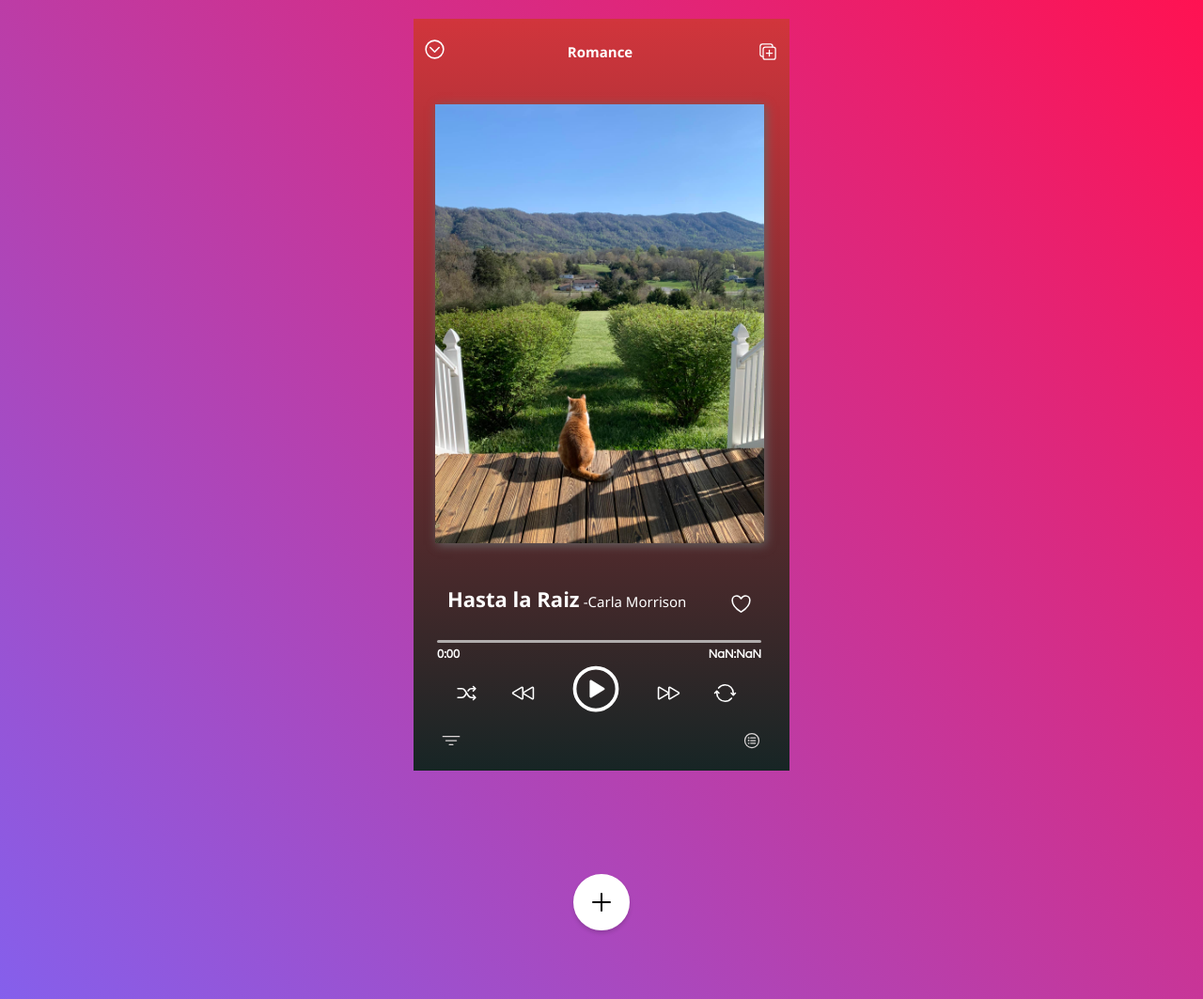
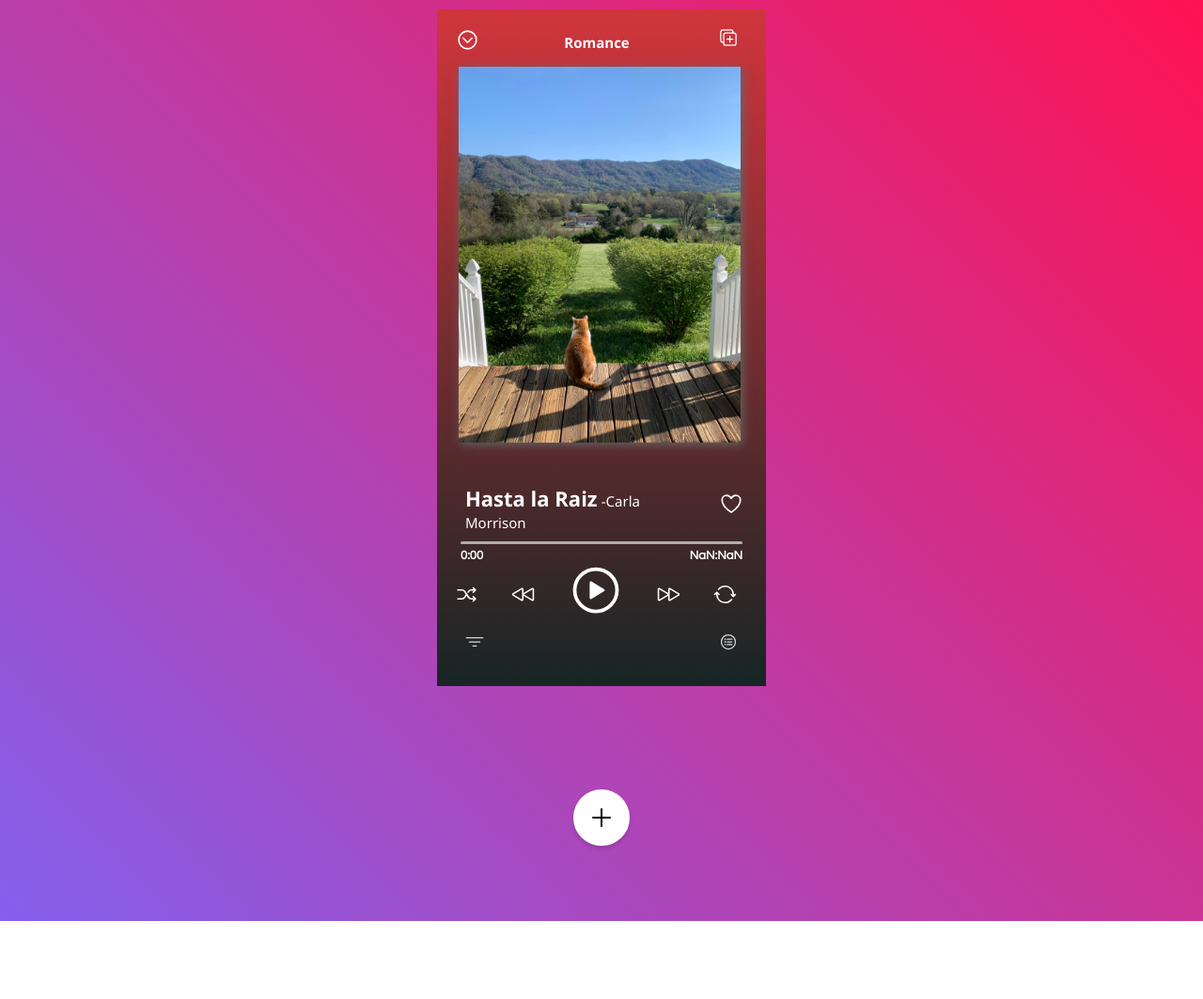
Before and after one commit to jl7525271/felij-_cumple, a plain HTML site: page index.html in a window 1280 px wide. Shown: the top 1063 px of the page at 94% size. After the commit the page ends 980 px from the top, so only its background shows below. Drawn offline with nearby package versions, Linux system fonts and the light colour scheme.

Commit message:
third commit

```diff
--- a/style.css
+++ b/style.css
@@ -7,7 +7,7 @@
 body {
     display: block;
     justify-content: center;
-    padding: 20px;
+    padding: 10px;
     align-items: center;
     min-height: 100vh;
     background: linear-gradient(45deg, #8460ed, #ff1252);
@@ -16,8 +16,8 @@ body {
 #container{
     display: block;
     background:linear-gradient(to bottom, #D1353C, #172525);
-    width: 400px;
-    height: 800px;
+    width: 350px;
+    height: 720px;
     margin: auto;
 }
 .cabeza {
@@ -32,33 +32,38 @@ body {
     text-decoration:none;
     color: #FFF;
 }
+/*ROMANCE*/
 .album {
     text-align: center;
     display: block;
-    width: 327px;
-    max-width: 327px;
+    width: 250px;
+    max-width: 300px;
     margin-right: 5px;
     font-family: 'Segoe UI';
     font-size: 15px;
     margin-top: 5px;
     font-weight: bold;
 }
+/*CIRCULO PARA ABAJO*/
 .exi{
-    margin-left: 10px;
+    margin-left: 20px;
     font-size: 25px;
 }
+/*DUPLICATE BOTTOM*/
 .opciones{
     font-size: 20px;
 }
 .cabeza li:nth-child(3){
-    margin-top: 25px;
+    margin-top: 20px;
 }
+
+
 #caratula {
     clear: left;
 }
 #caratula img {
-    width: 350px;
-    margin-top: 40px;
+    width: 300px;
+    margin-top: 10px;
     margin-left: 23px;
     box-shadow: 2px 2px 10px #666;
 }
@@ -72,8 +77,8 @@ body {
     color: white;
 }
 #nombre {
-    width: 300px;
-    margin-left: 26px;
+    width: 250px;
+    margin-left: 20px;
     float: left;
     font-family: 'Segoe UI';
 }
@@ -87,13 +92,14 @@ body {
 }
 .favorito {
     display: inline-block;
+    margin-left: 20px;
     margin-top: 8px;
-    font-size: 25px
+    font-size: 26px
 }
 #barra {
     clear: left;
     margin-top: 20px;
-    width: 345px;
+    width: 300px;
     height: 3px;
     background-color: #b1adad;
     margin-left: 25px;
@@ -165,6 +171,10 @@ body {
 }
 
 
+
+
+
+
 .menu {
 
     position: relative;
```
